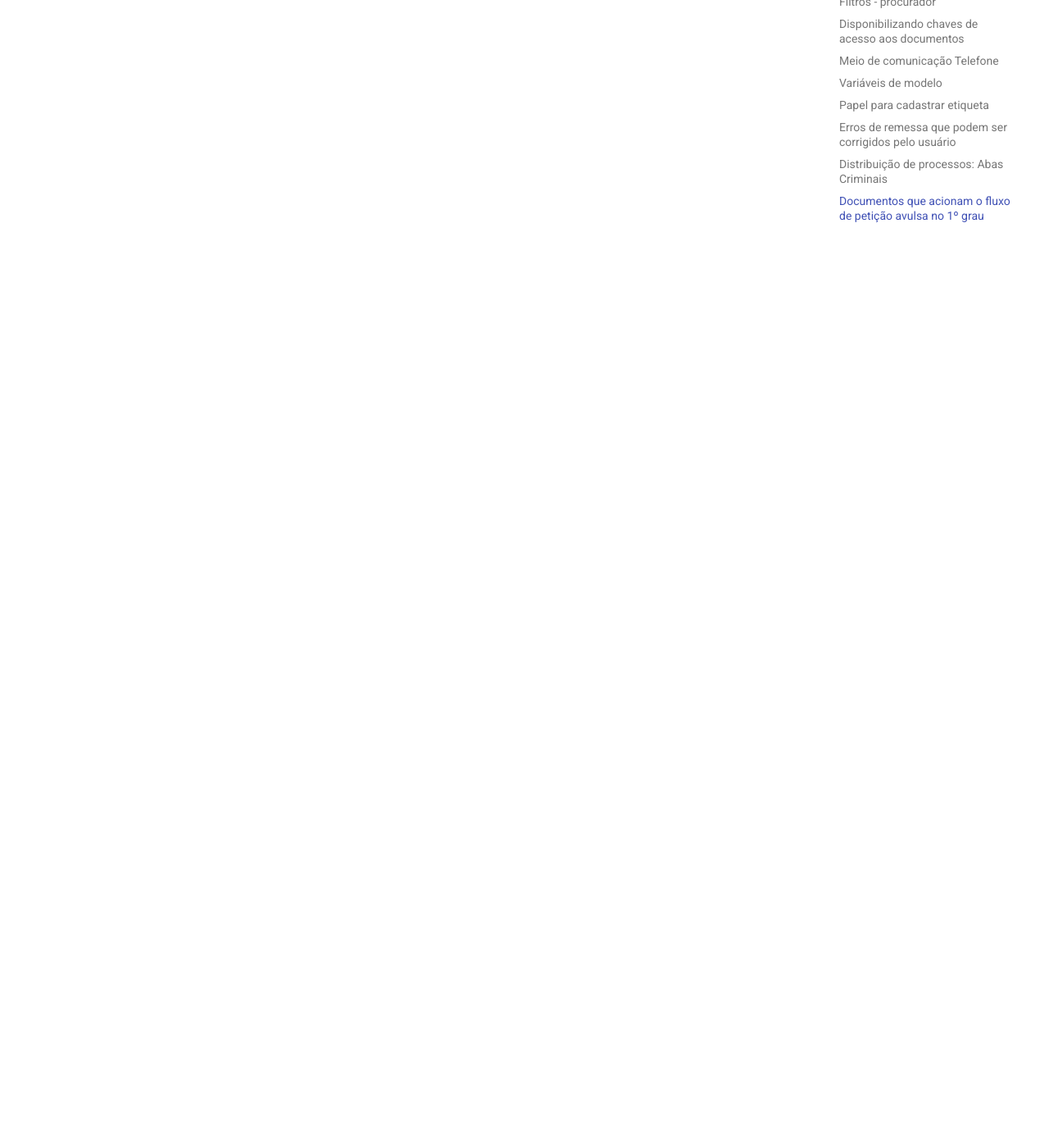
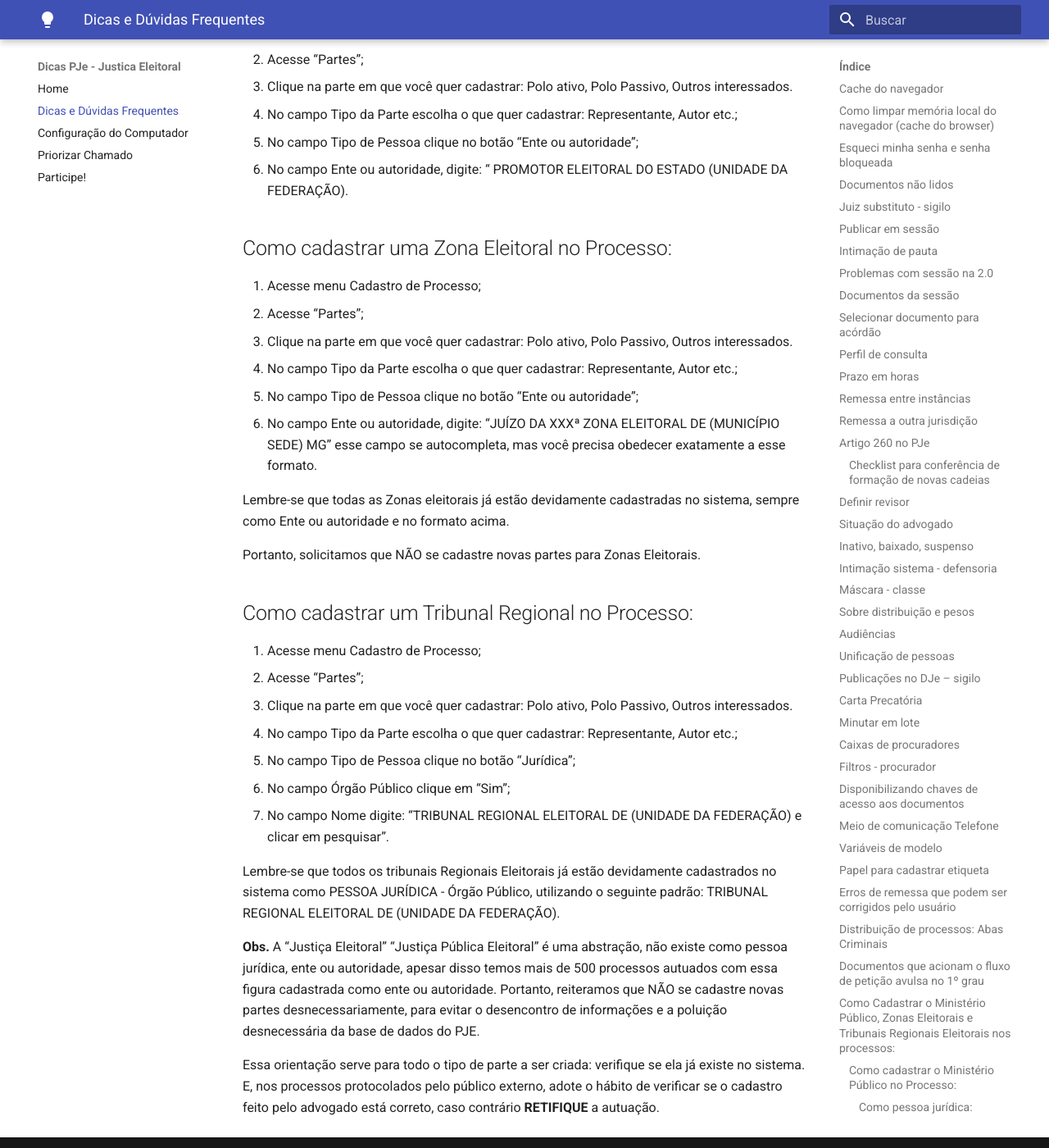
Before and after one commit to PJeJE/dicas_versao_1, an MkDocs documentation site: the page built from docs/dicas.md, in a window 1280 px wide and 1400 px high, scrolled down 52344 px. Shown: the whole window at 82% size. Built offline with MkDocs 1.6.1 and Material for MkDocs 9.7.7, drawn with Linux system fonts in a browser that asks for light colours; nearby versions of some CDN libraries; some of the changed text lies outside the part shown.

Commit message:
Inclusão de informação para cadastrar MP, ZE e TRE

```diff
--- a/docs/dicas.md
+++ b/docs/dicas.md
@@ -1029,3 +1029,57 @@ Obrigatoriedade de informações adicionais para distribuição de processos de
 |Recurso Eleitoral|
 |Recurso Ordinário|
 |Substabelecimento|
+
+
+# Como Cadastrar o Ministério Público, Zonas Eleitorais e Tribunais Regionais Eleitorais nos processos:
+
+##  Como cadastrar o Ministério Público no Processo:
+
+### Como pessoa jurídica:
+1.	Acesse o menu Cadastro de Processo;
+2.	Acesse “Partes”;
+3.	Clique na parte em que você quer cadastrar: Polo ativo, Polo passivo, Outros interessados.
+4.	No campo Tipo da Parte escolha o que quer cadastrar: Representante, Autor etc.;
+5.	No campo Tipo de Pessoa clique no botão “Jurídica”;
+6.	No campo Órgão Público clique em “Sim”;
+7.	No campo Nome digite: “MINISTÉRIO PÚBLICO DO ESTADO DE PERNAMBUCO” (ex.).
+
+Lembre-se sempre que o Ministério Público de todos os Estados já estão cadastrados no sistema.
+
+No Distrito Federal o Ministério Público está cadastrado como Ministério Público do DF e Territórios.
+
+### Como ente ou autoridade:
+1.	Acesse menu Cadastro de Processo;
+2.	Acesse “Partes”;
+3.	Clique na parte em que você quer cadastrar: Polo ativo, Polo Passivo, Outros interessados.
+4.	No campo Tipo da Parte escolha o que quer cadastrar: Representante, Autor etc.;
+5.	No campo Tipo de Pessoa clique no botão “Ente ou autoridade”;
+6.	No campo Ente ou autoridade, digite: “ PROMOTOR ELEITORAL DO ESTADO (UNIDADE DA FEDERAÇÃO).
+
+## Como cadastrar uma Zona Eleitoral no Processo:
+1.	Acesse menu Cadastro de Processo;
+2.	Acesse “Partes”;
+3.	Clique na parte em que você quer cadastrar: Polo ativo, Polo Passivo, Outros interessados.
+4.	No campo Tipo da Parte escolha o que quer cadastrar: Representante, Autor etc.;
+5.	No campo Tipo de Pessoa clique no botão “Ente ou autoridade”;
+6.	No campo Ente ou autoridade, digite: “JUÍZO DA XXXª ZONA ELEITORAL DE (MUNICÍPIO SEDE) MG” esse campo se autocompleta, mas você precisa obedecer exatamente a esse formato.
+
+Lembre-se que todas as Zonas eleitorais já estão devidamente cadastradas no sistema, sempre como Ente ou autoridade e no formato acima.
+
+Portanto, solicitamos que NÃO se cadastre novas partes para Zonas Eleitorais.
+
+## Como cadastrar um Tribunal Regional no Processo:
+1.	Acesse menu Cadastro de Processo;
+2.	Acesse “Partes”;
+3.	Clique na parte em que você quer cadastrar: Polo ativo, Polo Passivo, Outros interessados.
+4.	No campo Tipo da Parte escolha o que quer cadastrar: Representante, Autor etc.;
+5.	No campo Tipo de Pessoa clique no botão “Jurídica”;
+6.	No campo Órgão Público clique em “Sim”;
+7.	No campo Nome digite: “TRIBUNAL REGIONAL ELEITORAL DE (UNIDADE DA FEDERAÇÃO) e clicar em pesquisar”.
+
+Lembre-se que todos os tribunais Regionais Eleitorais já estão devidamente cadastrados no sistema como PESSOA JURÍDICA - Órgão Público, utilizando o seguinte padrão: TRIBUNAL REGIONAL ELEITORAL DE (UNIDADE DA FEDERAÇÃO).
+
+**Obs.** A “Justiça Eleitoral” “Justiça Pública Eleitoral” é uma abstração, não existe como pessoa jurídica, ente ou autoridade, apesar disso temos mais de 500 processos autuados com essa figura cadastrada como ente ou autoridade.
+Portanto, reiteramos que NÃO se cadastre novas partes desnecessariamente, para evitar o desencontro de informações e a poluição desnecessária da base de dados do PJE.
+
+Essa orientação serve para todo o tipo de parte a ser criada: verifique se ela já existe no sistema. E, nos processos protocolados pelo público externo, adote o hábito de verificar se o cadastro feito pelo advogado está correto, caso contrário **RETIFIQUE** a autuação.
```
